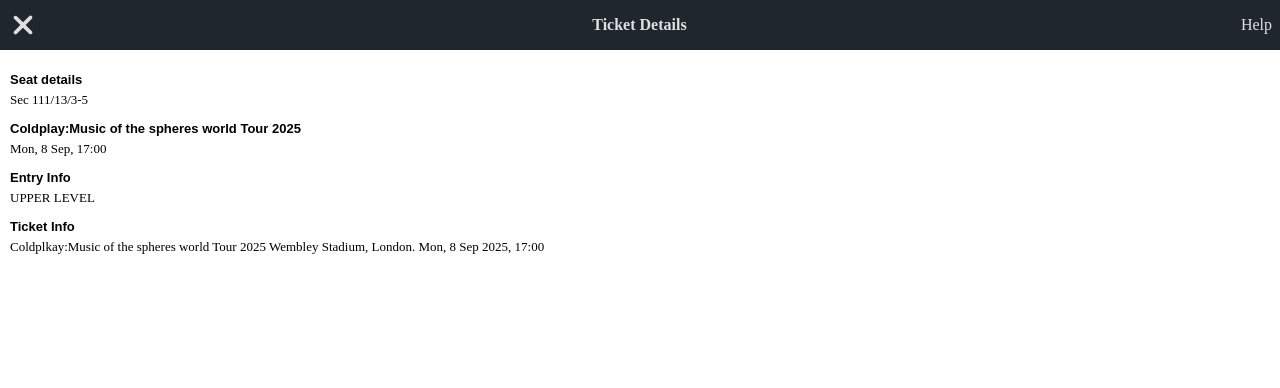
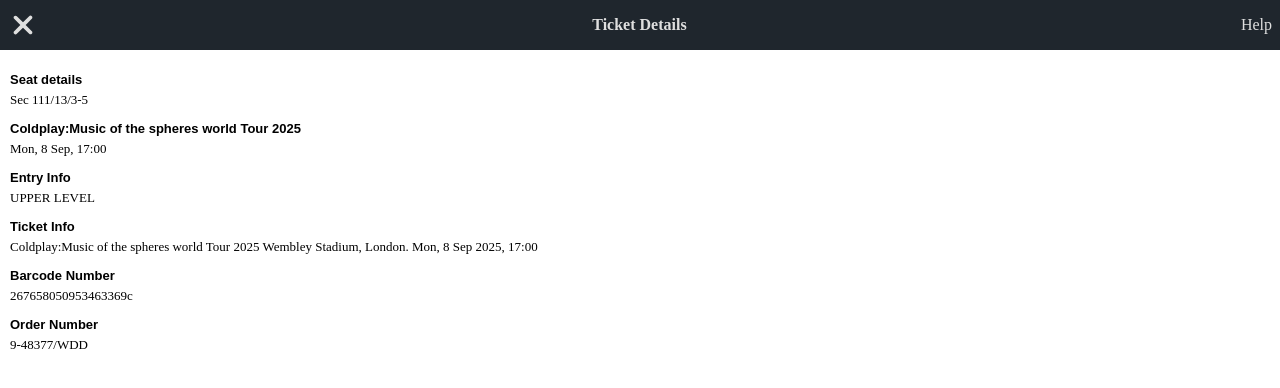
Before and after one commit to malachitech/ticketmaster_coldplay, a Next.js app: page /ticketdetails in a window 1280 px wide. Shown: the top 388 px of the page. Built offline with nearby package versions, Linux system fonts and the light colour scheme; a web font is replaced by a local one.

Commit message:
update details

```diff
--- a/app/ticketdetails/page.js
+++ b/app/ticketdetails/page.js
@@ -71,14 +71,36 @@
                     </div>
 
                     <div className="ticket_details_info">
-                        Coldplkay:Music of the spheres world Tour 2025
+                        Coldplay:Music of the spheres world Tour 2025
                         Wembley Stadium, London.  Mon, 8 Sep 2025, 17:00
 
                     </div>
                 </div>
 
+                <div className="ticket-detail">
+                    <div className="ticket_details_titles">
+                        Barcode Number
+
+                    </div>
+
+                    <div className="ticket_details_info">
+                        267658050953463369c
+                    </div>
+                </div>
+
+                <div className="ticket-detail">
+                    <div className="ticket_details_titles">
+                        Order Number
+
+                    </div>
+
+                    <div className="ticket_details_info">
+                        9-48377/WDD
+                    </div>
+                </div>
 
             </div>
+
         </div>
     );
 };
```
